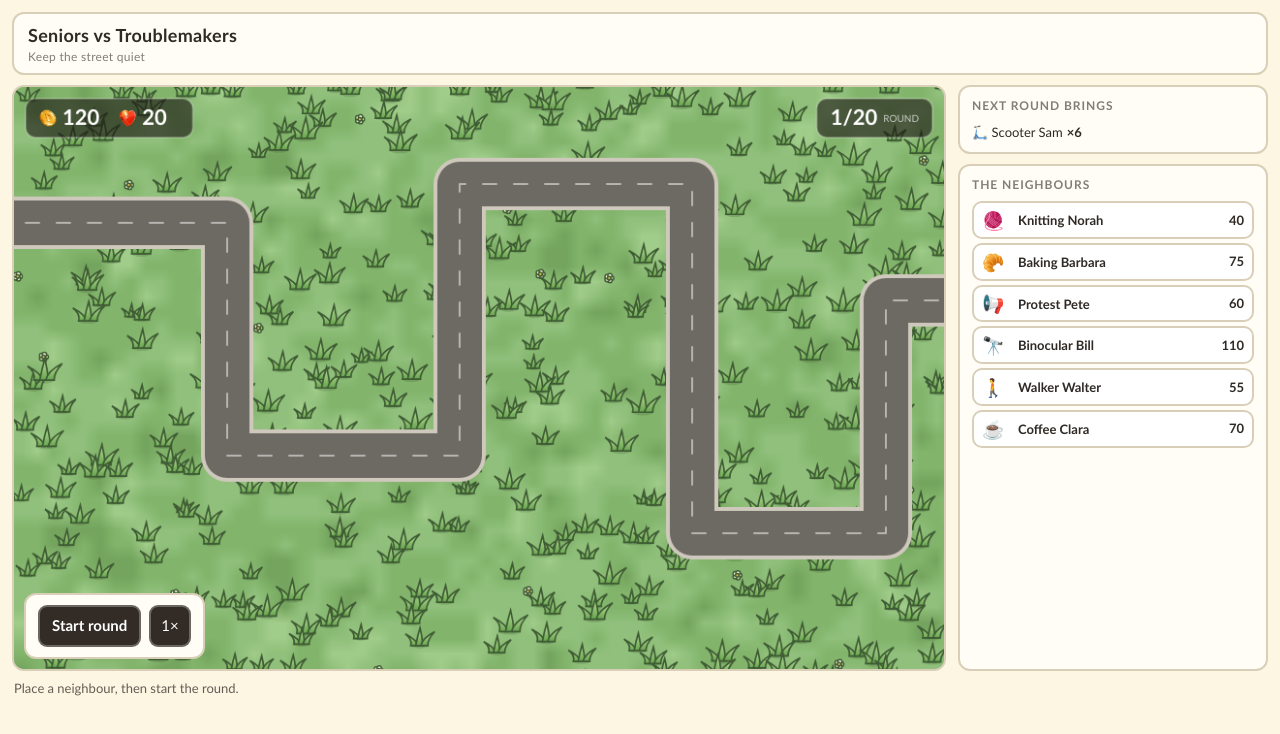
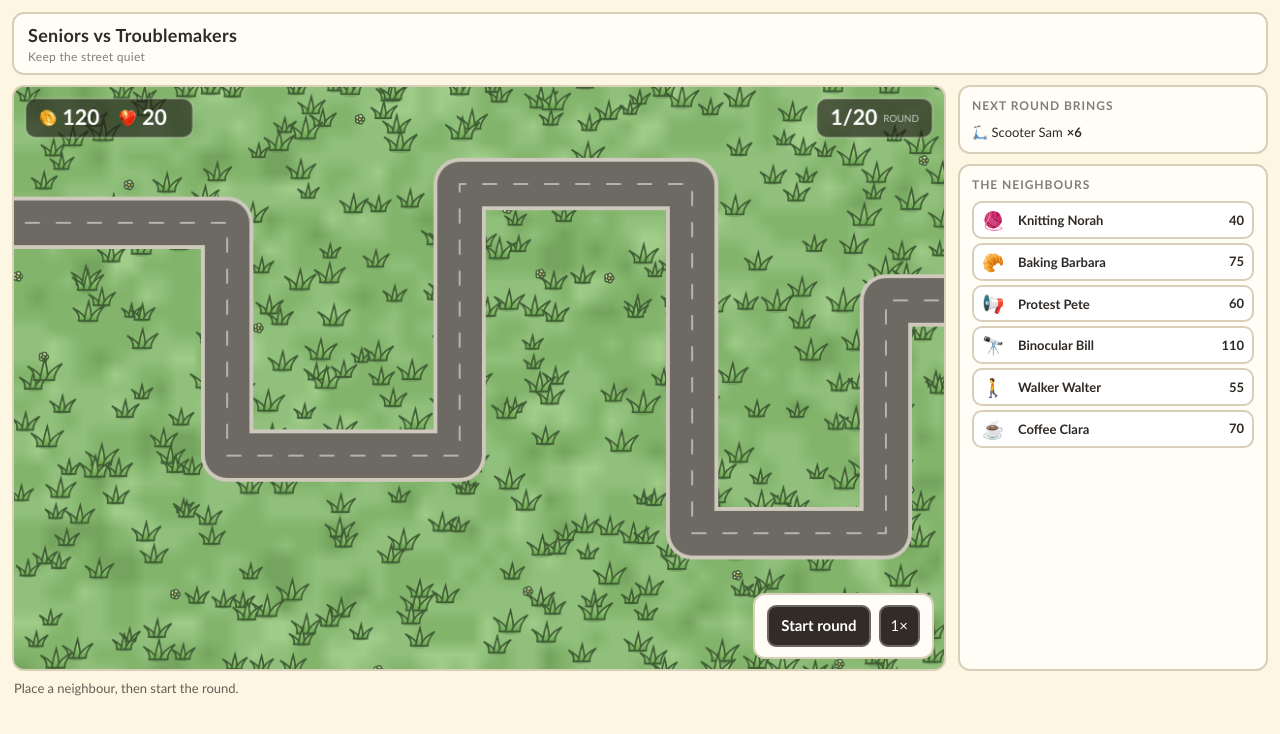
Before and after one commit to BackgammonGameDK/seniors-td, a website built with Vite: page index.html in a window 1280 px wide. Built offline with nearby package versions, Linux system fonts and the light colour scheme.

Commit message:
Move the board controls to the bottom-right corner
Nearer the build menu the other hand is already working in, and it frees the
two lawn cells in the bottom-left that the buttons were sitting on top of.

Co-Authored-By: Claude Opus 5 <noreply@anthropic.com>

```diff
--- a/index.html
+++ b/index.html
@@ -96,11 +96,12 @@
       #upgrades .card .n { font-size: 12px; }
       #upgrades .card .b { display: block; font-size: 10.5px; margin-top: 0; }
       /*
-       * On the board rather than under it, in the corner furthest from the
-       * road, dressed like the readouts in the other three corners.
+       * On the board rather than under it, in the bottom-right corner --
+       * nearest the build menu the other hand is already working in, and
+       * clear of the road.
        */
       #controls {
-        position: absolute; left: 12px; bottom: 12px;
+        position: absolute; right: 12px; bottom: 12px;
         display: flex; gap: 8px; align-items: center;
       }
       /*
```
